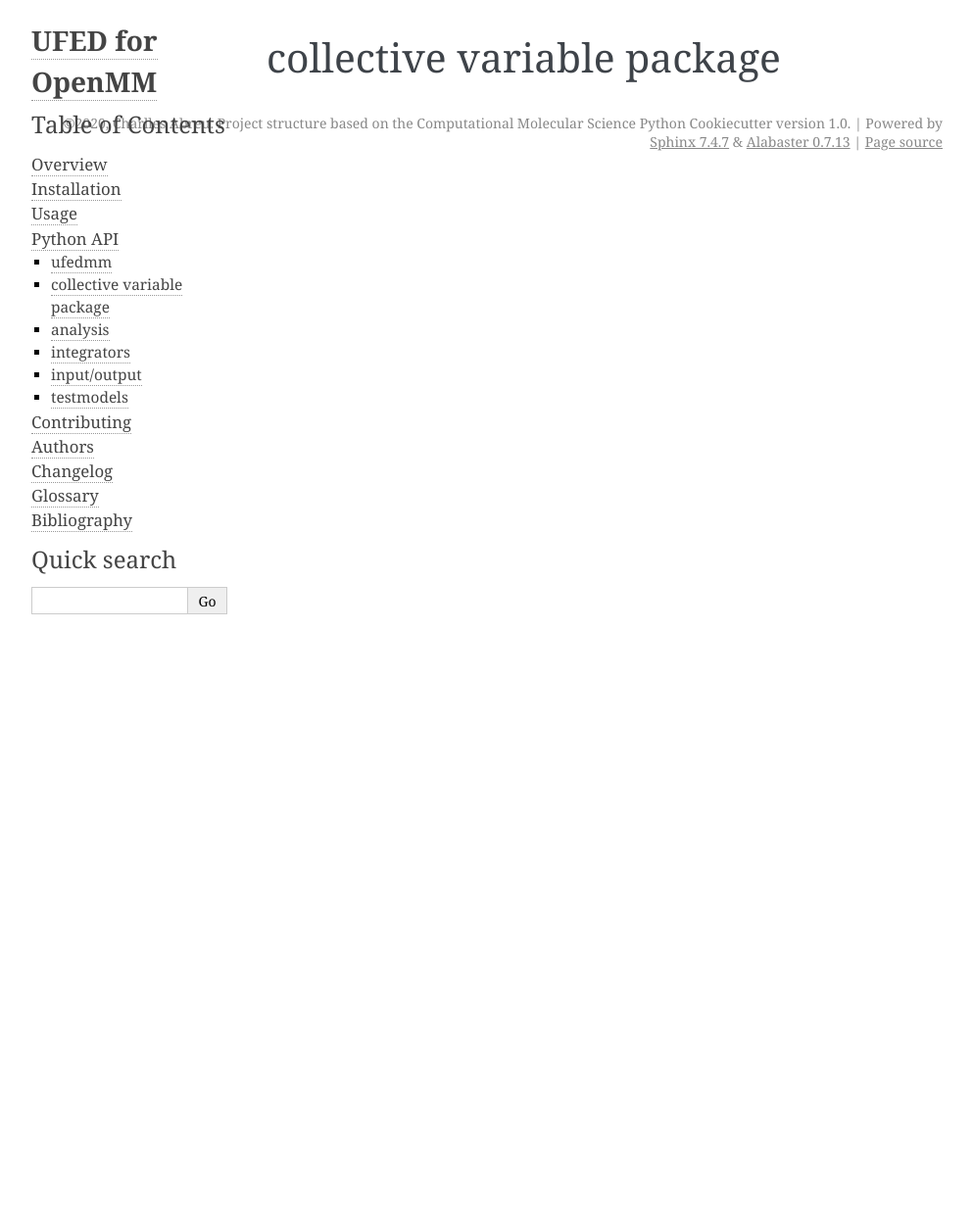
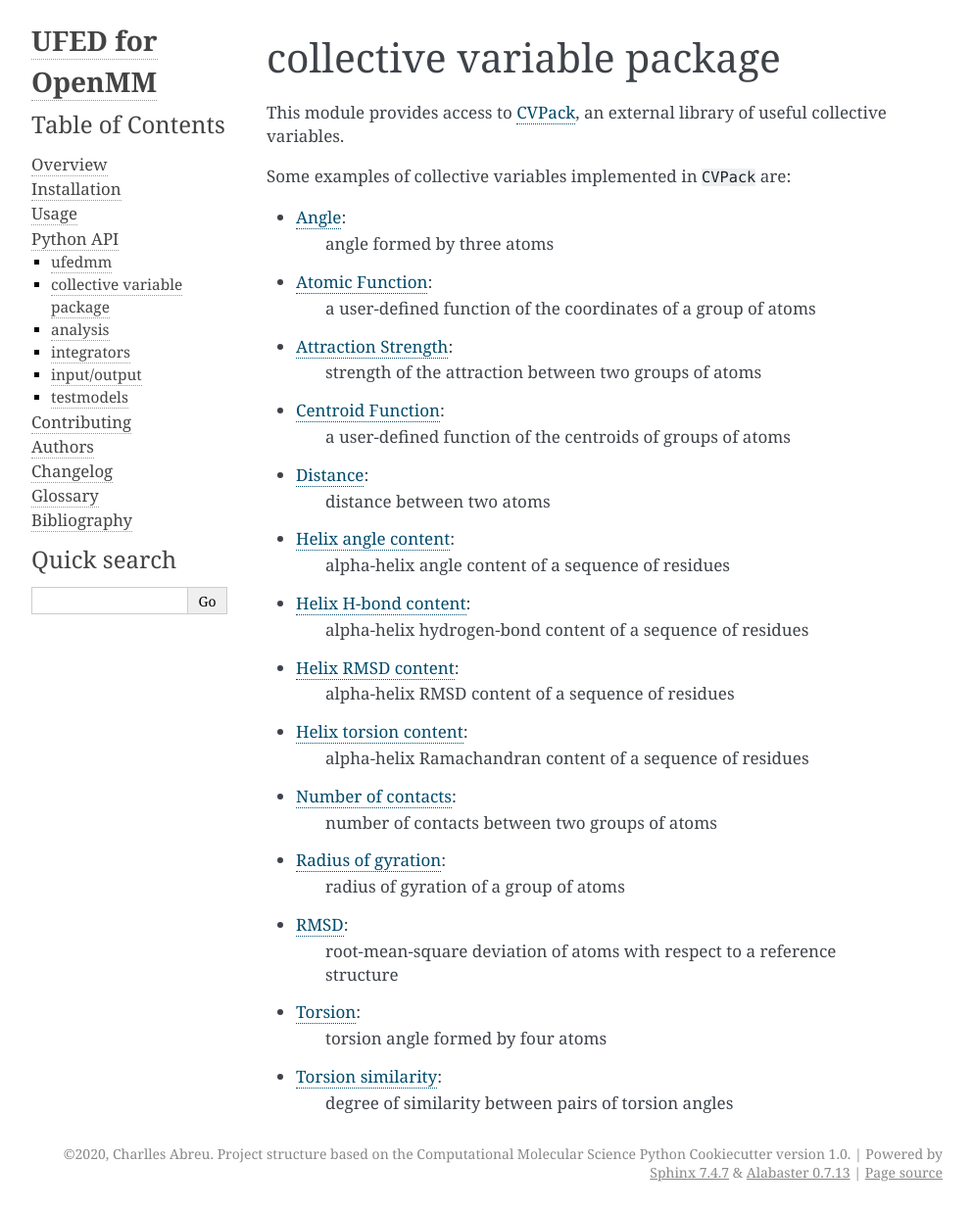
Before and after one commit to craabreu/ufedmm, a Sphinx documentation site: the page built from docs/pythonapi/cvpack.rst, in a window 1280 px wide and 1236 px high. Shown: the whole window at 98% size, without its empty margins (148-1141 px from the left). Built offline with Sphinx 7.4.7, drawn with Linux system fonts in a browser that asks for light colours.

Commit message:
Updated documentation

```diff
--- a/docs/pythonapi/cvpack.rst
+++ b/docs/pythonapi/cvpack.rst
@@ -1,2 +1,36 @@
 collective variable package
 ===========================
+
+This module provides access to `CVPack <https://cvpack.readthedocs.io/en/latest/>`_,
+an external library of useful collective variables.
+
+Some examples of collective variables implemented in ``CVPack`` are:
+
+* `Angle <https://cvpack.readthedocs.io/en/latest/api/Angle.html>`_:
+    angle formed by three atoms
+* `Atomic Function <https://cvpack.readthedocs.io/en/latest/api/AtomicFunction.html>`_:
+    a user-defined function of the coordinates of a group of atoms
+* `Attraction Strength <https://cvpack.readthedocs.io/en/latest/api/AttractionStrength.html>`_:
+    strength of the attraction between two groups of atoms
+* `Centroid Function <https://cvpack.readthedocs.io/en/latest/api/CentroidFunction.html>`_:
+    a user-defined function of the centroids of groups of atoms
+* `Distance <https://cvpack.readthedocs.io/en/latest/api/Distance.html>`_:
+    distance between two atoms
+* `Helix angle content <https://cvpack.readthedocs.io/en/latest/api/HelixAngleContent.html>`_:
+    alpha-helix angle content of a sequence of residues
+* `Helix H-bond content <https://cvpack.readthedocs.io/en/latest/api/HelixHBondContent.html>`_:
+    alpha-helix hydrogen-bond content of a sequence of residues
+* `Helix RMSD content <https://cvpack.readthedocs.io/en/latest/api/HelixRMSDContent.html>`_:
+    alpha-helix RMSD content of a sequence of residues
+* `Helix torsion content <https://cvpack.readthedocs.io/en/latest/api/HelixTorsionContent.html>`_:
+    alpha-helix Ramachandran content of a sequence of residues
+* `Number of contacts <https://cvpack.readthedocs.io/en/latest/api/NumberOfContacts.html>`_:
+    number of contacts between two groups of atoms
+* `Radius of gyration <https://cvpack.readthedocs.io/en/latest/api/RadiusOfGyration.html>`_:
+    radius of gyration of a group of atoms
+* `RMSD <https://cvpack.readthedocs.io/en/latest/api/RMSD.html>`_:
+    root-mean-square deviation of atoms with respect to a reference structure
+* `Torsion <https://cvpack.readthedocs.io/en/latest/api/Torsion.html>`_:
+    torsion angle formed by four atoms
+* `Torsion similarity <https://cvpack.readthedocs.io/en/latest/api/TorsionSimilarity.html>`_:
+    degree of similarity between pairs of torsion angles
```
Also changed, not shown: README.md (+6 -13 lines), docs/pythonapi/figures/coordination_number.png (deleted).
